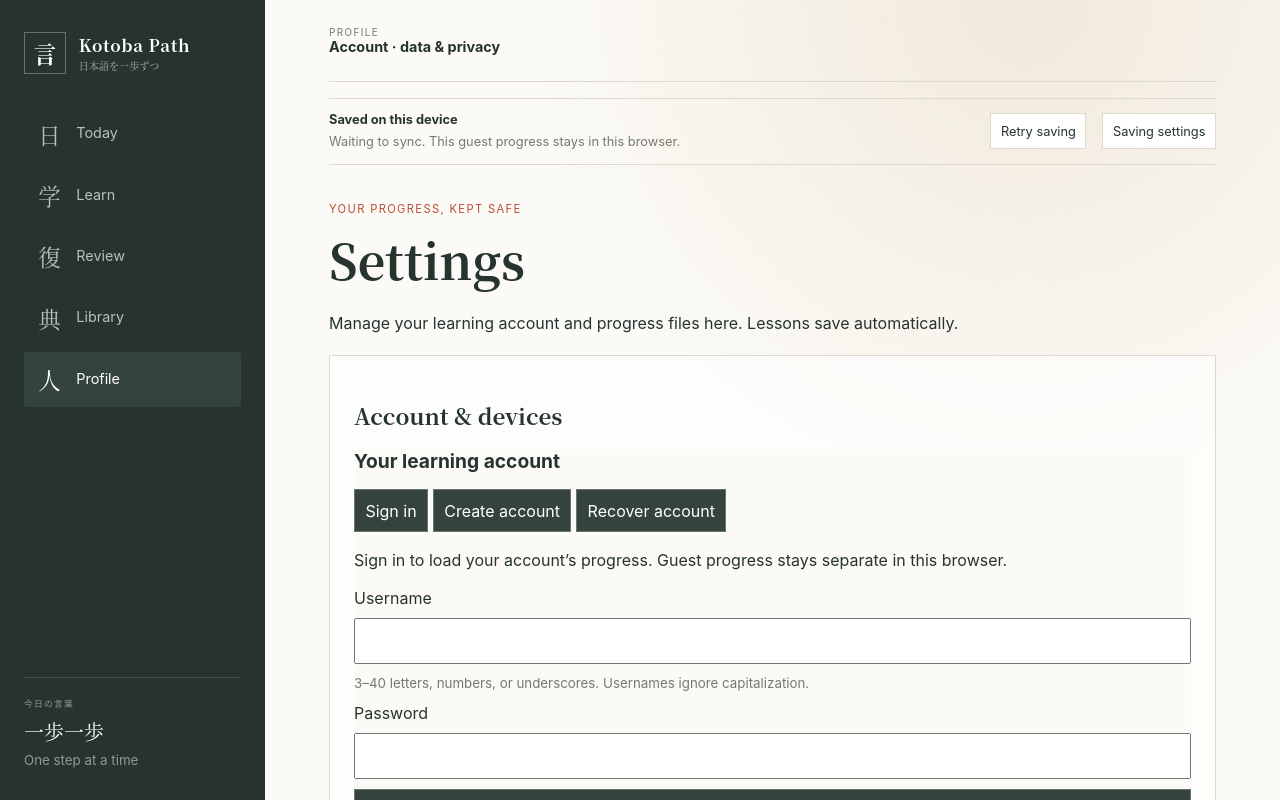
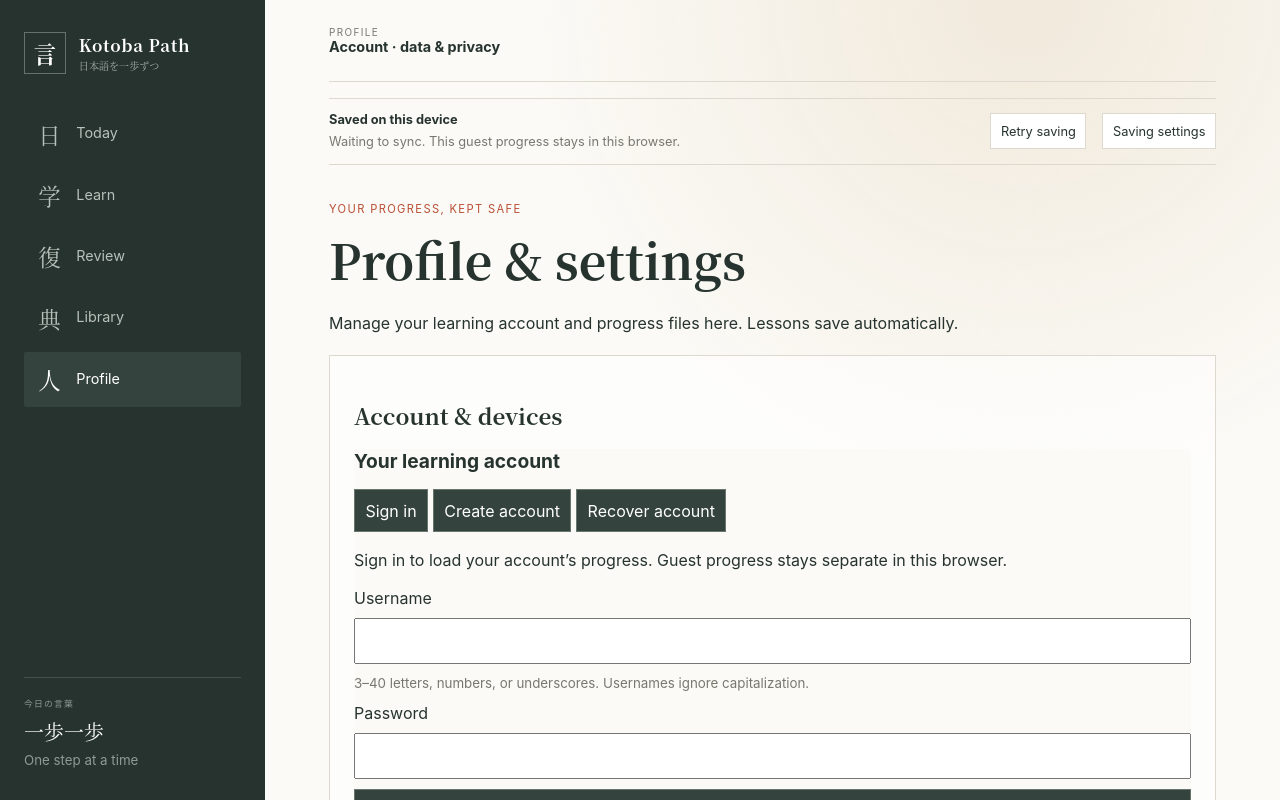
Before and after one commit to SaqifHoque/kotoba-path, an Angular app in the folder frontend/: page / in a window 1280 px wide. Both pictures are taken after a click on the button "Saving settings". Shown: the top 800 px of the page. Built offline with nearby package versions, Linux system fonts and the light colour scheme; no server answers.

Commit message:
feat(navigation): improve compact-menu and keyboard accessibility

```diff
--- a/frontend/src/app/app.component.html
+++ b/frontend/src/app/app.component.html
@@ -1,5 +1,5 @@
 <div class="shell">
-  <aside id="main-navigation" [class.open]="menuOpen">
+  <aside id="main-navigation" [class.open]="menuOpen" [attr.inert]="compactNavigation&&!menuOpen?'':null" [attr.aria-hidden]="compactNavigation&&!menuOpen?'true':null">
     <a class="brand" href="#" aria-label="Kotoba Path home" (click)="$event.preventDefault();navigate('home')"><span>言</span><div><strong>Kotoba Path</strong><small>日本語を一歩ずつ</small></div></a>
     <nav class="study-navigation" aria-label="Main navigation">
       <button type="button" [class.active]="section==='home'" [attr.aria-current]="section==='home'?'page':null" (click)="navigate('home')"><b aria-hidden="true">日</b><span>Today</span></button>
@@ -10,9 +10,10 @@
     </nav>
     <div class="sidebar-foot"><span>今日の言葉</span><strong>一歩一歩</strong><small>One step at a time</small></div>
   </aside>
-  <main>
+  <button *ngIf="compactNavigation&&menuOpen" type="button" class="navigation-shade" aria-label="Close navigation" (click)="closeNavigation()"></button>
+  <main #mainContent tabindex="-1">
     <p *ngIf="demoMode" role="status" style="padding:12px 24px;background:#eef4ec;color:#263b2b">Public demo · Learning, reviews, and Kanji Forge work in this browser. Progress stays on this device. Accounts, cloud sync, and the encyclopedia require the self-hosted server. <a href="https://github.com/SaqifHoque/kotoba-path">Source and setup</a></p>
-    <header class="topbar"><button class="menu" aria-label="Toggle navigation" aria-controls="main-navigation" [attr.aria-expanded]="menuOpen" (click)="menuOpen=!menuOpen">☰</button><div><span>{{titles[view]}}</span><b>{{subtitles[view]}}</b></div></header>
+    <header class="topbar"><button #menuToggle type="button" class="menu" aria-label="Toggle navigation" aria-controls="main-navigation" [attr.aria-expanded]="menuOpen" (click)="toggleNavigation()">☰</button><div><span>{{titles[view]}}</span><b>{{subtitles[view]}}</b></div></header>
     <p *ngIf="loading" class="catalog-state" role="status">Loading your study catalog…</p>
     <p *ngIf="error" role="alert">{{error}} <button type="button" (click)="loadCatalog()">Retry catalog</button></p>
     <app-save-status *ngIf="cards.length" (settings)="navigate('settings')"></app-save-status>
--- a/frontend/src/app/app.component.scss
+++ b/frontend/src/app/app.component.scss
@@ -9,3 +9,5 @@
 .study-navigation{margin-top:2rem;gap:.4rem}.study-navigation button{font:inherit;min-height:48px}.study-navigation b{font:500 1.4rem var(--jp);width:28px;text-align:center}.study-navigation button span{font-size:.9rem}.study-navigation button:focus-visible,.menu:focus-visible{outline:3px solid var(--gold);outline-offset:3px}
 
 .study-screen[hidden]{display:none!important}
+
+.navigation-shade{position:fixed;inset:0;z-index:2;background:#0005;border:0;cursor:pointer}main:focus{outline:none}
--- a/frontend/src/app/app.component.ts
+++ b/frontend/src/app/app.component.ts
@@ -3,7 +3,7 @@ import { OpenSession, StudySection, sectionFor, isReviewAction } from './feature
 import { SettingsComponent } from './features/settings/settings.component';
 import { SaveStatusComponent } from './features/settings/save-status.component';
 import { DEMO_MODE } from './demo-mode';
-import { Component, OnDestroy, OnInit, ViewChild } from '@angular/core';
+import { Component, OnDestroy, OnInit, ViewChild, ElementRef, HostListener } from '@angular/core';
 import { NgIf } from '@angular/common';
 import { Subscription } from 'rxjs';
 import { StudyCatalogService } from './core/services/study-catalog.service';
@@ -28,9 +28,14 @@ export class AppComponent implements OnInit, OnDestroy {
   cards: KanjiCard[] = []; loading = true; error = ''; launch: StudyLaunch | null = null;
   readonly titles: Record<StudyView, string> = {home:'Your study day',learn:'Your kanji journey',forge:'Kanji Forge',catalog:'Visual reference',history:'Review history',settings:'Profile',learning:'Learn',reviews:'Review',library:'Library'};
   readonly subtitles: Record<StudyView, string> = {home:'A clear next step',learn:'Learn · recall · repeat',forge:'Learn · temper · master',catalog:'Reading encyclopedia',history:'Your saved attempts',settings:'Account · data & privacy',learning:'Your next lesson',reviews:'Strengthen what you know',library:'Explore Japanese'};
+  @ViewChild('mainContent') private content?: ElementRef<HTMLElement>;
+  @ViewChild('menuToggle') private menuToggle?: ElementRef<HTMLButtonElement>;
+  private readonly media=window.matchMedia('(max-width:850px)');
+  compactNavigation=this.media.matches;
+  private readonly navChanged=()=>{this.compactNavigation=this.media.matches;this.menuOpen=false;};
   private nextLaunch = 0; private subscription?: Subscription;
   constructor(public readonly account: AccountService, private readonly catalog: StudyCatalogService) {}
-  ngOnInit(): void { this.loadCatalog(); }
+  ngOnInit(): void { this.media.addEventListener('change',this.navChanged);this.loadCatalog(); }
   loadCatalog(): void {
     this.loading = true; this.error = ''; this.subscription?.unsubscribe();
     this.subscription = this.catalog.load().subscribe({next: cards => {this.cards = cards; this.loading = false;},
@@ -40,6 +45,7 @@ export class AppComponent implements OnInit, OnDestroy {
     this.view = view; this.section = sectionFor(view); this.menuOpen = false; this.launch = null;
     if (view === 'learn') this.pathVisited = true;
     if (view === 'forge') this.forgeVisited = true;
+    this.focusContent();
   }
   start(action: StudyAction): void {
     this.view = actionView(action); this.section = isReviewAction(action)?'reviews':'learning'; this.menuOpen = false;
@@ -47,6 +53,7 @@ export class AppComponent implements OnInit, OnDestroy {
     if (this.view === 'forge') this.forgeVisited = true;
     this.lastSessionView=this.view as 'learn'|'forge';
     this.launch = {id: ++this.nextLaunch, action};
+    this.focusContent();
   }
   get openSessions(): OpenSession[] { return [this.path?.openSession,this.forge?.openSession].filter((s):s is OpenSession=>!!s); }
   get currentSession(): OpenSession | null { return this.openSessions.find(s=>s.view===this.lastSessionView)??this.openSessions[0]??null; }
@@ -55,5 +62,10 @@ export class AppComponent implements OnInit, OnDestroy {
   }
   resetSessions(): void { this.pathVisited=false;this.forgeVisited=false;this.launch=null;this.lastSessionView=null; }
   launched(id: number): void { if (this.launch?.id === id) this.launch = null; }
-  ngOnDestroy(): void { this.subscription?.unsubscribe(); }
+  toggleNavigation(): void { this.menuOpen=!this.menuOpen; }
+  @HostListener('document:keydown.escape') closeNavigation(): void {
+    if(this.menuOpen){this.menuOpen=false;this.menuToggle?.nativeElement.focus();}
+  }
+  private focusContent(): void { requestAnimationFrame(()=>this.content?.nativeElement.focus({preventScroll:true})); }
+  ngOnDestroy(): void { this.subscription?.unsubscribe();this.media.removeEventListener('change',this.navChanged); }
 }
--- a/frontend/src/app/features/settings/settings.component.html
+++ b/frontend/src/app/features/settings/settings.component.html
@@ -1,4 +1,4 @@
-<header><span class="eyebrow">Your progress, kept safe</span><h1>Settings</h1><p>Manage your learning account and progress files here. Lessons save automatically.</p></header>
+<header><span class="eyebrow">Your progress, kept safe</span><h1>Profile &amp; settings</h1><p>Manage your learning account and progress files here. Lessons save automatically.</p></header>
 <section aria-labelledby="account-title">
   <h2 id="account-title">Account &amp; devices</h2>
   <p *ngIf="demo">This public demo saves progress on this device. Accounts and cross-device saving are available in the self-hosted app.</p>
```
